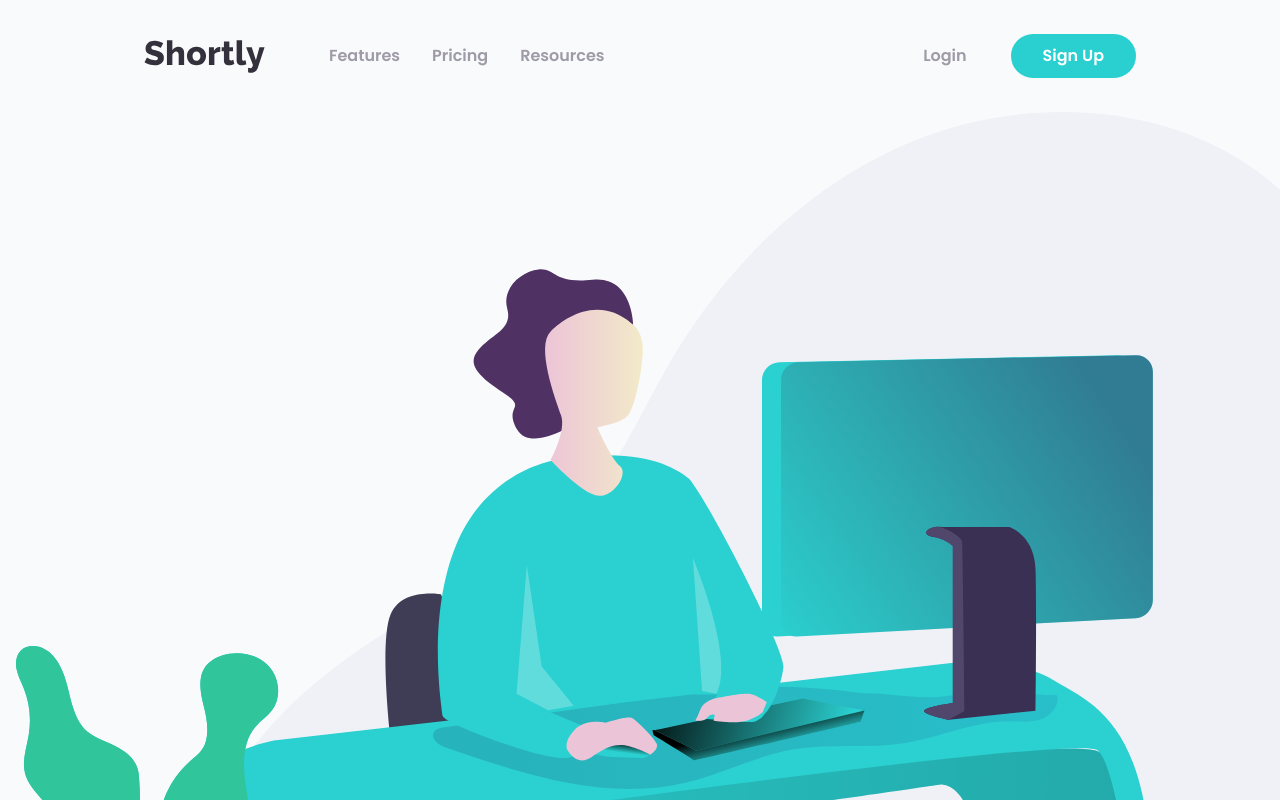
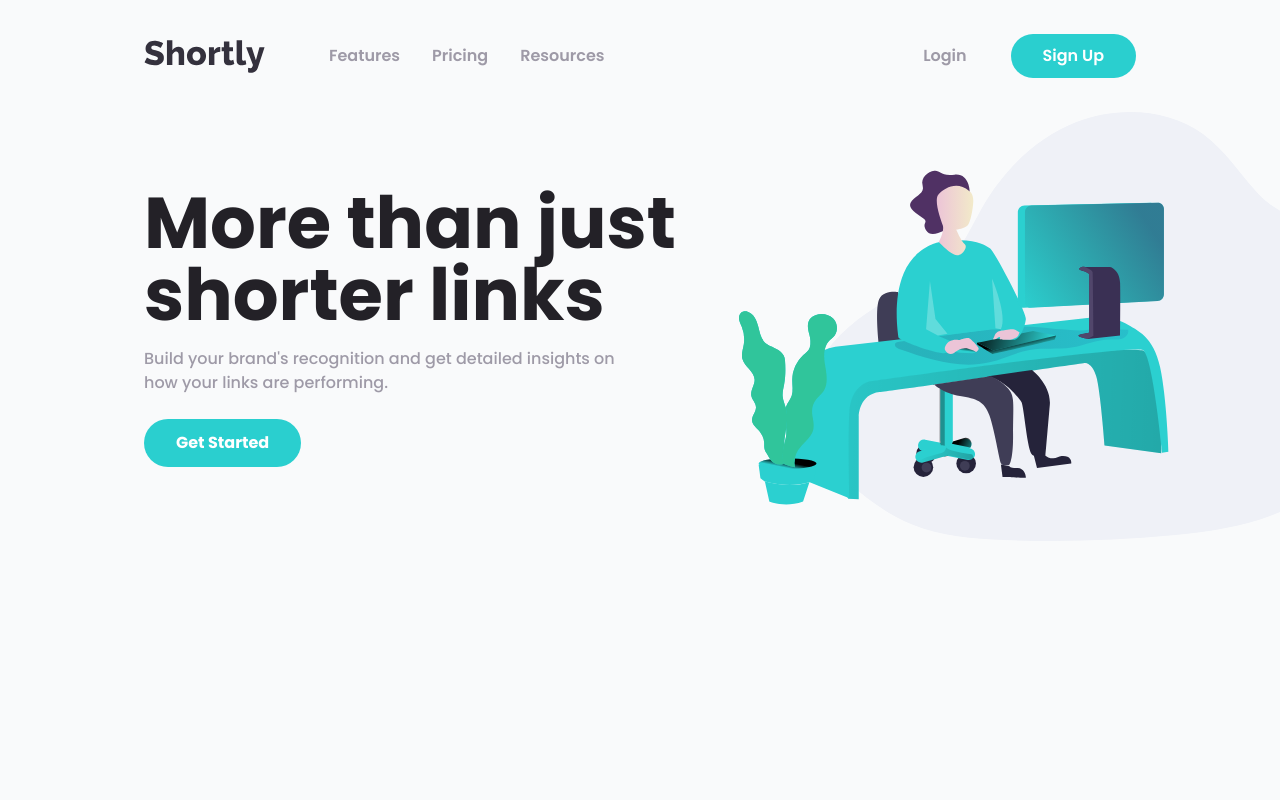
Before and after one commit to arshGoyalDev/url-shortner, a React (Create React App) app: page / in a window 1280 px wide. Shown: the top 800 px of the page. Built offline with nearby package versions, Linux system fonts and the light colour scheme.

Commit message:
hero section responsive

```diff
--- a/src/components/sections/Hero.js
+++ b/src/components/sections/Hero.js
@@ -1,17 +1,21 @@
-import working from '../../assets/images/illustration-working.svg'
+import working from "../../assets/images/illustration-working.svg";
 const Hero = () => {
   return (
-    <section className='flex flex-col-reverse gap-6 px-4 overflow-hidden'>
-      <div className="flex flex-col items-center">
-        <h1 className="w-68 text-neutral-darkViolet text-4xl text-center font-bold mx-auto">More than just shorter links</h1>
-        <p className="text-neutral-grayishViolet font-medium text-center mt-4">
+    <section className="flex flex-col-reverse lg:flex-row lg:items-center lg:justify-between gap-6 md:gap-16 xl:gap-0 px-4 lg:px-20 xl:px-36 overflow-hidden">
+      <div className="flex flex-col items-center lg:items-start lg:w-[60%]">
+        <h1 className="w-[280px] md:w-[400px] xl:w-[600px] text-neutral-darkViolet text-4xl md:text-5xl xl:text-7xl text-center lg:text-left font-bold">
+          More than just shorter links
+        </h1>
+        <p className="w-[280px] md:w-[340px] lg:w-[400px] xl:w-[500px] text-neutral-grayishViolet font-medium text-center lg:text-left mt-4">
           Build your brand's recognition and get detailed insights on how your
           links are performing.
         </p>
-        <button className="text-white font-bold py-3 px-8 bg-primary-cyan mt-6 rounded-full">Get Started</button>
+        <button className="text-white font-bold py-3 px-8 bg-primary-cyan mt-6 rounded-full">
+          Get Started
+        </button>
       </div>
-      <div className='w-[140%]'>
-        <img src={working} alt="working illustration" className='w-full' />
+      <div className="w-[145%] lg:-mr-48 xl:-mr-64 lg:w-[80%] xl:w-[70%]">
+        <img src={working} alt="working illustration" className="w-full" />
       </div>
     </section>
   );
```
